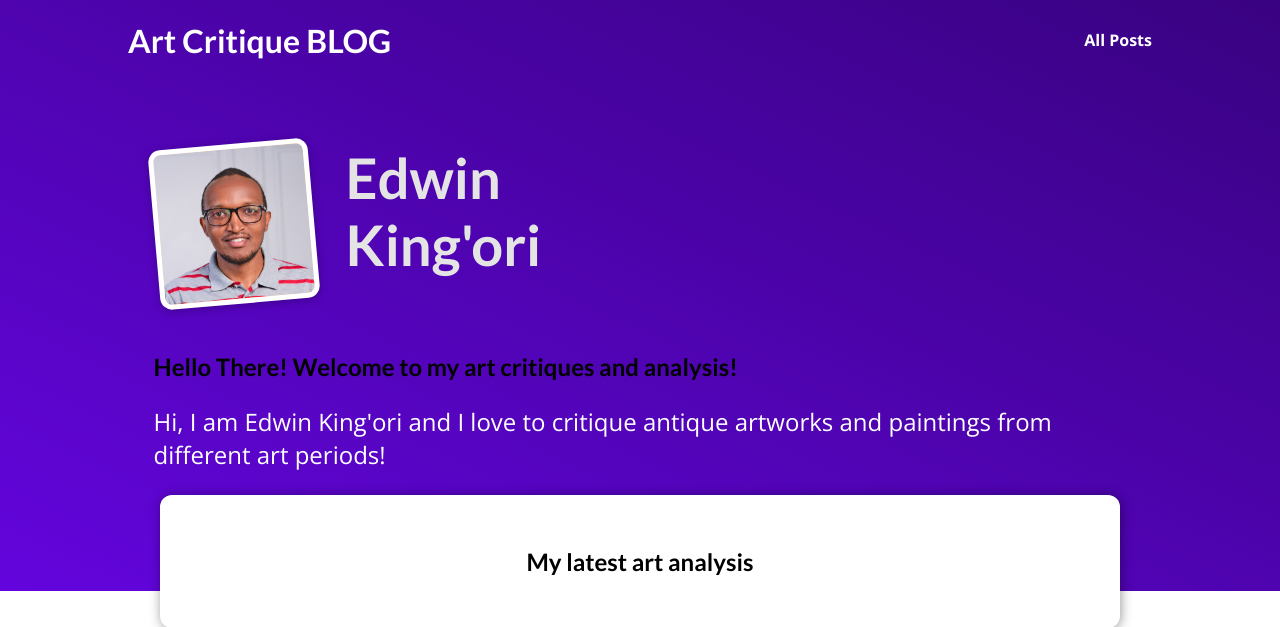
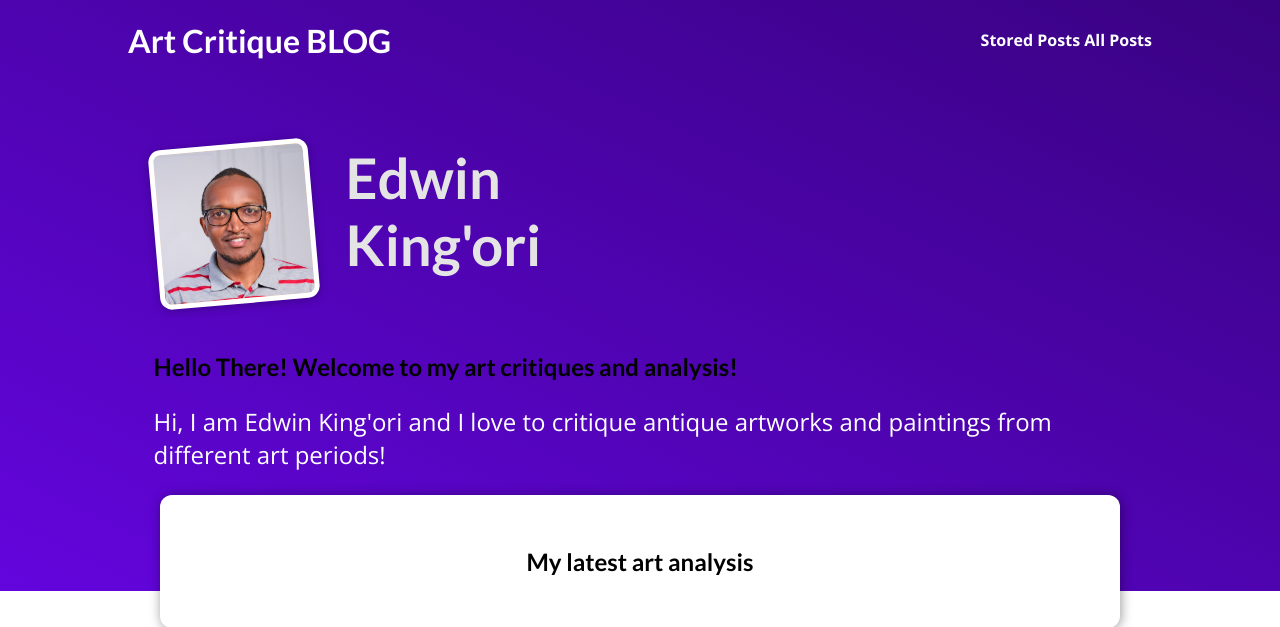
Before and after one commit to EdwinKingori/ArtCritiqueBlog, a Django app: page / in a window 1280 px wide. Shown: the top 627 px of the page. Run offline with Django 4.2, Linux system fonts and the light colour scheme; data that the repository does not hold is empty.

Commit message:
Managing the Read Later Button Via Session

```diff
--- a/blog/views.py
+++ b/blog/views.py
@@ -87,5 +87,32 @@ class SinglePostView(View):
 
 
 class ReadLaterView(View):
+    # adding the get method for the stored-posts template's url
+    def get(self, request):
+        # we need to et the stored posts
+        stored_posts = request.session.get("stored_posts")
+# checking if stored posts is none
+        context = {}
+        if stored_posts is None or len(stored_posts) == 0:
+            context["posts"] = []
+            context["has_posts"] = False
+        else:
+            posts = Post.objects.filter(id__in=stored_posts)
+            context["posts"] = posts
+            context["has_posts"] = True
+
+        return render(request, 'blog/stored-posts.html', context)
+
     def post(self, request):
-        pass
+        stored_posts = request.session.get("stored_posts")
+
+        if stored_posts is None:
+            stored_posts = []
+
+        post_id = int(request.POST["post_id"])
+
+        if post_id not in stored_posts:
+            stored_posts.append(post_id)
+            request.session["stored_posts"] = stored_posts
+
+        return HttpResponseRedirect("/")
--- a/templates/base.html
+++ b/templates/base.html
@@ -15,6 +15,7 @@
             <a href="{% url "starting-page" %}">Art Critique BLOG</a>
         </h1>
         <nav>
+            <a href="{% url "read-later" %}">Stored Posts</a>
             <a href="{% url "posts-page" %}">All Posts</a>
         </nav>
     </header>
```
Also changed, not shown: blog/templates/blog/stored-posts.html (added, +18 -0 lines).
